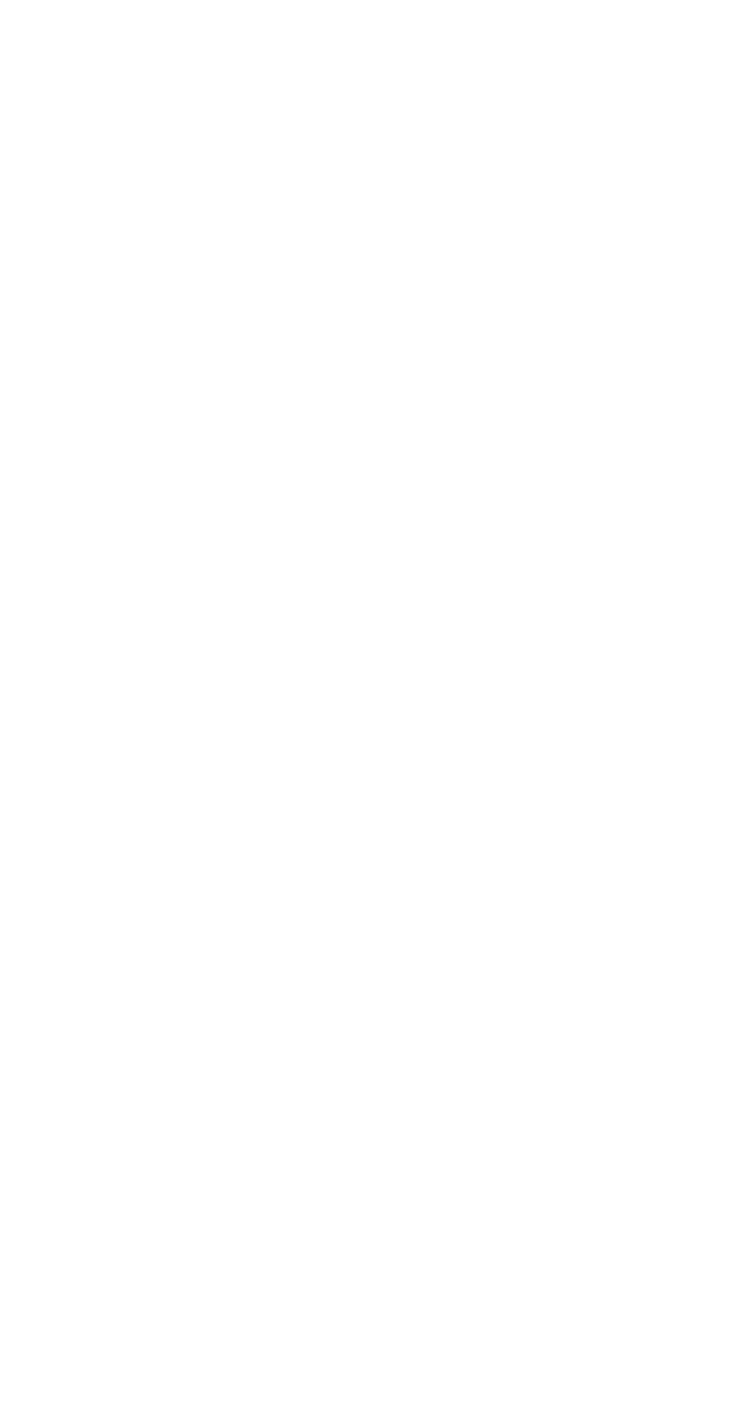
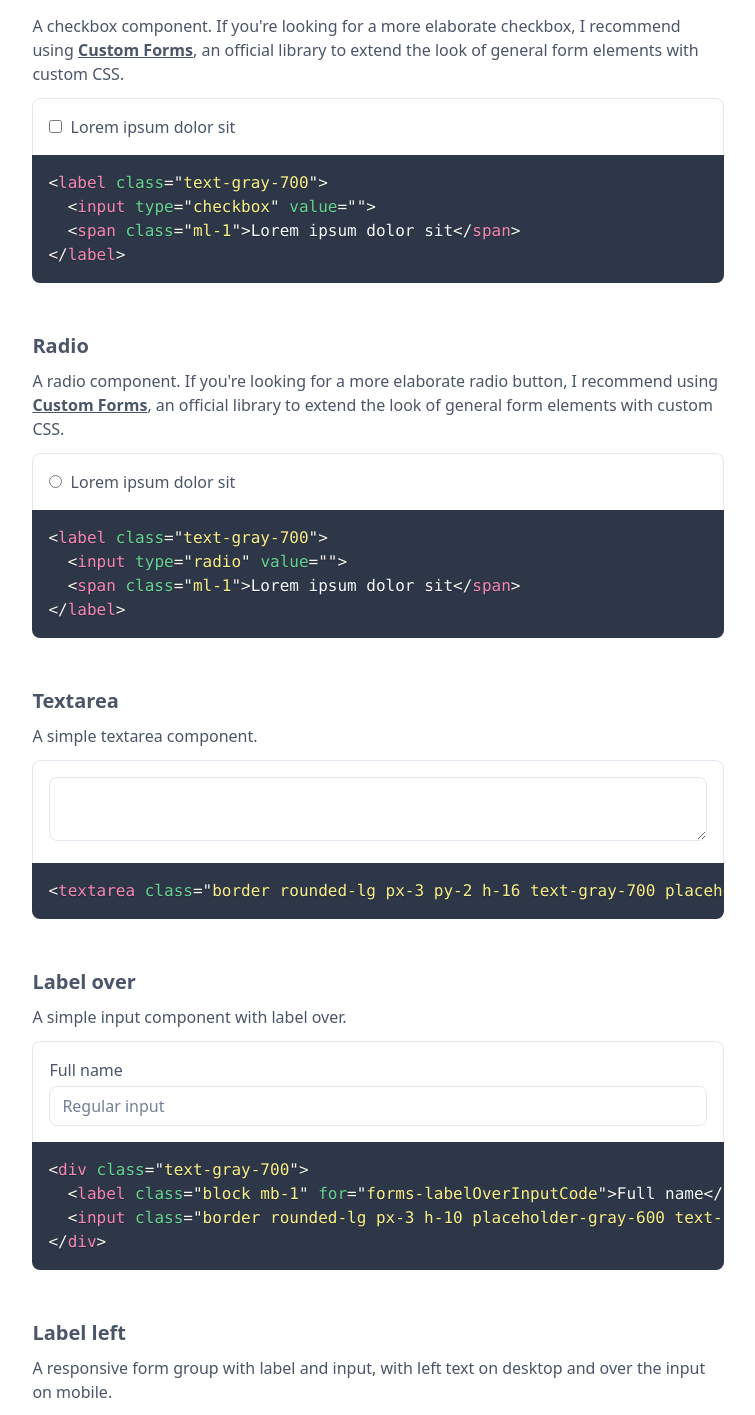
Before and after one commit to estevanmaito/tailwind-starter-kit, a Next.js app: page /docs/forms in a window 1280 px wide. Shown: the part 1064-2479 px from the top of the page, without its empty margins (286-1041 px from the left). Before the commit the page ends 1040 px from the top, so only its background shows below. Built offline with nearby package versions, Linux system fonts and the light colour scheme.

Commit message:
add more inputs

```diff
--- a/pages/docs/forms.jsx
+++ b/pages/docs/forms.jsx
@@ -26,6 +26,123 @@ const simpleSelectCode = `
 </div>
 `
 
+const checkboxCode = `
+<label class="text-gray-700">
+  <input type="checkbox" value="">
+  <span class="ml-1">Lorem ipsum dolor sit</span>
+</label>
+`
+
+const radioCode = `
+<label class="text-gray-700">
+  <input type="radio" value="">
+  <span class="ml-1">Lorem ipsum dolor sit</span>
+</label>
+`
+
+const textareaCode = `
+<textarea class="border rounded-lg px-3 py-2 h-16 text-gray-700 placeholder-gray-600 text-base w-full focus:shadow-outline"></textarea>
+`
+
+const labelOverInputCode = `
+<div class="text-gray-700">
+  <label class="block mb-1" for="forms-labelOverInputCode">Full name</label>
+  <input class="border rounded-lg px-3 h-10 placeholder-gray-600 text-base w-full focus:shadow-outline" type="text" placeholder="Regular input" id="forms-labelOverInputCode">
+</div>
+`
+
+const labelLeftInputCode = `
+<div class="text-gray-700 md:flex md:items-center">
+  <div class="mb-1 md:mb-0 md:w-1/3">
+    <label for="forms-labelLeftInputCode">Full name</label>
+  </div>
+  <div class="md:w-2/3 md:flex-grow">
+    <input class="border rounded-lg px-3 h-10 placeholder-gray-600 text-base w-full focus:shadow-outline" type="text" placeholder="Regular input" id="forms-labelLeftInputCode">
+  </div>
+</div>
+`
+
+const formGridCode = `
+<form class="text-gray-700 space-y-4">
+  <div class="flex flex-wrap">
+    <div class="w-full">
+      <label class="block mb-1" for="formGridCode_card">Card number</label>
+      <input class="border rounded-lg px-3 h-10 placeholder-gray-600 text-base w-full focus:shadow-outline" type="text" id="formGridCode_card">
+    </div>
+  </div>
+  <div class="flex flex-wrap -mx-2 space-y-4 md:space-y-0">
+    <div class="w-full md:w-1/2 px-2">
+      <label class="block mb-1" for="formGridCode_name">First name</label>
+      <input class="border rounded-lg px-3 h-10 placeholder-gray-600 text-base w-full focus:shadow-outline" type="text" id="formGridCode_name">
+    </div>
+    <div class="w-full md:w-1/2 px-2">
+      <label class="block mb-1" for="formGridCode_last">Last name</label>
+      <input class="border rounded-lg px-3 h-10 placeholder-gray-600 text-base w-full focus:shadow-outline" type="text" id="formGridCode_last">
+    </div>
+  </div>
+  <div class="flex flex-wrap -mx-2 space-y-4 md:space-y-0">
+    <div class="w-full md:w-1/3 px-2">
+      <label class="block mb-1" for="formGridCode_month">Month</label>
+      <input class="border rounded-lg px-3 h-10 placeholder-gray-600 text-base w-full focus:shadow-outline" type="text" id="formGridCode_month">
+    </div>
+    <div class="w-full md:w-1/3 px-2">
+      <label class="block mb-1" for="formGridCode_year">Year</label>
+      <input class="border rounded-lg px-3 h-10 placeholder-gray-600 text-base w-full focus:shadow-outline" type="text" id="formGridCode_year">
+    </div>
+    <div class="w-full md:w-1/3 px-2">
+      <label class="block mb-1" for="formGridCode_cvc">CVC</label>
+      <input class="border rounded-lg px-3 h-10 placeholder-gray-600 text-base w-full focus:shadow-outline" type="text" id="formGridCode_cvc">
+    </div>
+  </div>
+</form>
+`
+
+const iconRightInputCode = `
+<div class="relative text-gray-700">
+  <input class="border rounded-lg pl-3 pr-8 h-10 placeholder-gray-600 text-base w-full focus:shadow-outline" type="text" placeholder="Regular input">
+  <div class="pointer-events-none absolute inset-y-0 right-0 flex items-center px-2">
+    <svg class="fill-current w-4 h-4" viewBox="0 0 20 20"><path d="M14.243 5.757a6 6 0 10-.986 9.284 1 1 0 111.087 1.678A8 8 0 1118 10a3 3 0 01-4.8 2.401A4 4 0 1114 10a1 1 0 102 0c0-1.537-.586-3.07-1.757-4.243zM12 10a2 2 0 10-4 0 2 2 0 004 0z" clip-rule="evenodd" fill-rule="evenodd"></path></svg>
+  </div>
+</div>
+`
+
+const iconLeftInputCode = `
+<div class="relative text-gray-700">
+  <input class="border rounded-lg pr-3 pl-8 h-10 placeholder-gray-600 text-base w-full focus:shadow-outline" type="text" placeholder="Regular input">
+  <div class="pointer-events-none absolute inset-y-0 left-0 flex items-center px-2">
+    <svg class="fill-current w-4 h-4" viewBox="0 0 20 20"><path d="M2.003 5.884L10 9.882l7.997-3.998A2 2 0 0016 4H4a2 2 0 00-1.997 1.884z"></path><path d="M18 8.118l-8 4-8-4V14a2 2 0 002 2h12a2 2 0 002-2V8.118z"></path></svg>
+  </div>
+</div>
+`
+
+const buttonRightInputCode = `
+<div class="relative text-gray-700">
+  <input class="border rounded-lg pl-3 pr-8 h-10 placeholder-gray-600 text-base w-full focus:shadow-outline" type="text" placeholder="Regular input">
+  <button class="absolute inset-y-0 right-0 flex items-center px-4 bg-indigo-600 hover:bg-indigo-500 focus:bg-indigo-700 text-white rounded-r-lg font-bold">Click</button>
+</div>
+`
+
+const helperTextCode = `
+<div class="text-gray-700">
+  <label class="block mb-1" for="forms-helpTextCode">Password</label>
+  <input class="border rounded-lg px-3 h-10 placeholder-gray-600 text-base w-full focus:shadow-outline" type="password" id="forms-helpTextCode">
+  <span class="text-xs text-gray-600">Your password must be at least 6 characters long.</span>
+</div>
+`
+
+const validationInputCode = `
+<div class="text-gray-700 mb-4">
+  <label class="block mb-1" for="forms-validationInputCode_error">Password</label>
+  <input class="border border-red-700 rounded-lg px-3 h-10 placeholder-gray-600 text-base w-full focus:shadow-outline" type="password" id="forms-validationInputCode_error">
+  <span class="text-xs text-red-700">Your password is too short.</span>
+</div>
+<div class="text-gray-700">
+  <label class="block mb-1" for="forms-validationInputCode_success">Password</label>
+  <input class="border border-green-500 rounded-lg px-3 h-10 placeholder-gray-600 text-base w-full focus:shadow-outline" type="password" id="forms-validationInputCode_success">
+  <span class="text-xs text-green-700">Your password is strong.</span>
+</div>
+`
+
 function Forms() {
   return (
     <Layout>
@@ -44,6 +161,95 @@ function Forms() {
         <P>A simple select component.</P>
         <CodeCard lang="html" code={simpleSelectCode} />
       </ExampleSection>
+
+      <ExampleSection id="checkbox">
+        <H4>Checkbox</H4>
+        <P>
+          A checkbox component. If you're looking for a more elaborate checkbox, I recommend using{' '}
+          <a
+            className="font-bold underline hover:text-gray-600"
+            href="https://tailwindcss-custom-forms.netlify.app/"
+            target="_blank"
+            rel="noopener noreferrer">
+            Custom Forms
+          </a>
+          , an official library to extend the look of general form elements with custom CSS.
+        </P>
+        <CodeCard lang="html" code={checkboxCode} />
+      </ExampleSection>
+
+      <ExampleSection id="radio">
+        <H4>Radio</H4>
+        <P>
+          A radio component. If you're looking for a more elaborate radio button, I recommend using{' '}
+          <a
+            className="font-bold underline hover:text-gray-600"
+            href="https://tailwindcss-custom-forms.netlify.app/"
+            target="_blank"
+            rel="noopener noreferrer">
+            Custom Forms
+          </a>
+          , an official library to extend the look of general form elements with custom CSS.
+        </P>
+        <CodeCard lang="html" code={radioCode} />
+      </ExampleSection>
+
+      <ExampleSection id="textarea">
+        <H4>Textarea</H4>
+        <P>A simple textarea component.</P>
+        <CodeCard lang="html" code={textareaCode} />
+      </ExampleSection>
+
+      <ExampleSection id="labelOverInputCode">
+        <H4>Label over</H4>
+        <P>A simple input component with label over.</P>
+        <CodeCard lang="html" code={labelOverInputCode} />
+      </ExampleSection>
+
+      <ExampleSection id="labelLeftInputCode">
+        <H4>Label left</H4>
+        <P>
+          A responsive form group with label and input, with left text on desktop and over the input
+          on mobile.
+        </P>
+        <CodeCard lang="html" code={labelLeftInputCode} />
+      </ExampleSection>
+
+      <ExampleSection id="formGridCode">
+        <H4>Form grid</H4>
+        <P>A responsive form grid.</P>
+        <CodeCard lang="html" code={formGridCode} />
+      </ExampleSection>
+
+      <ExampleSection id="iconRightInputCode">
+        <H4>Input with icon right</H4>
+        <P>Input with SVG icon right.</P>
+        <CodeCard lang="html" code={iconRightInputCode} />
+      </ExampleSection>
+
+      <ExampleSection id="iconLeftInputCode">
+        <H4>Input with icon left</H4>
+        <P>Input with SVG icon left.</P>
+        <CodeCard lang="html" code={iconLeftInputCode} />
+      </ExampleSection>
+
+      <ExampleSection id="buttonRightInputCode">
+        <H4>Input with button right</H4>
+        <P>Input with button inside.</P>
+        <CodeCard lang="html" code={buttonRightInputCode} />
+      </ExampleSection>
+
+      <ExampleSection id="helperTextCode">
+        <H4>Helper text</H4>
+        <P>Input with bottom helper text.</P>
+        <CodeCard lang="html" code={helperTextCode} />
+      </ExampleSection>
+
+      <ExampleSection id="validationInputCode">
+        <H4>Input with validation</H4>
+        <P>Input with bottom validation text and colored borders.</P>
+        <CodeCard lang="html" code={validationInputCode} />
+      </ExampleSection>
     </Layout>
   )
 }
```
